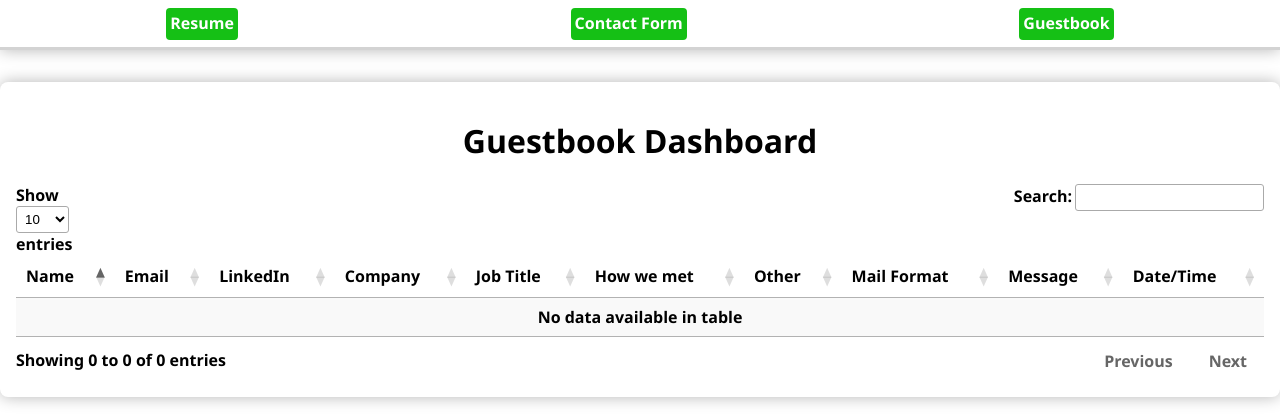
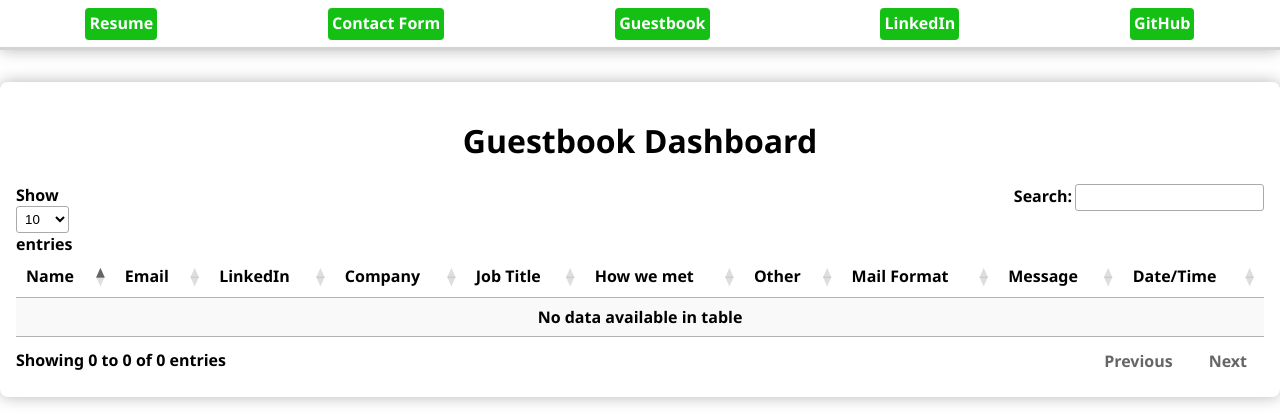
Before and after one commit to The-Arctic-Winter-7/contact-form, a Node server app: page /admin in a window 1280 px wide. Shown: the top 420 px of the page. Run offline with Node 20, Linux system fonts and the light colour scheme; data that the repository does not hold is empty; some libraries are stand-ins or nearby versions.

Commit message:
Updated header nav with linkedin and github profiles

```diff
--- a/views/confirm.ejs
+++ b/views/confirm.ejs
@@ -6,6 +6,7 @@
     <link rel="stylesheet" href="styles/style.css">
 
     <%- include('partials/title',{title:'Contact Submitted'}) %>
+    <%- include('partials/header') %>
 </head>
 
 <body>
--- a/views/partials/header.ejs
+++ b/views/partials/header.ejs
@@ -1,7 +1,9 @@
 <div>
     <div class="nav-bar">
         <a href="/" class="nav-bar-button">Resume</a>
-        <a href="contact-form" class="nav-bar-button">Contact Form</a>
+        <a href="/contact-form" class="nav-bar-button">Contact Form</a>
         <a href="/admin" class="nav-bar-button">Guestbook</a>
+        <a href="https://www.linkedin.com/in/esteban-brito-197b2b284" target="_blank" class="nav-bar-button">LinkedIn</a>
+        <a href="https://www.github.com/The-Arctic-Winter-7" target="_blank" class="nav-bar-button">GitHub</a>
     </div>
 </div>
```
